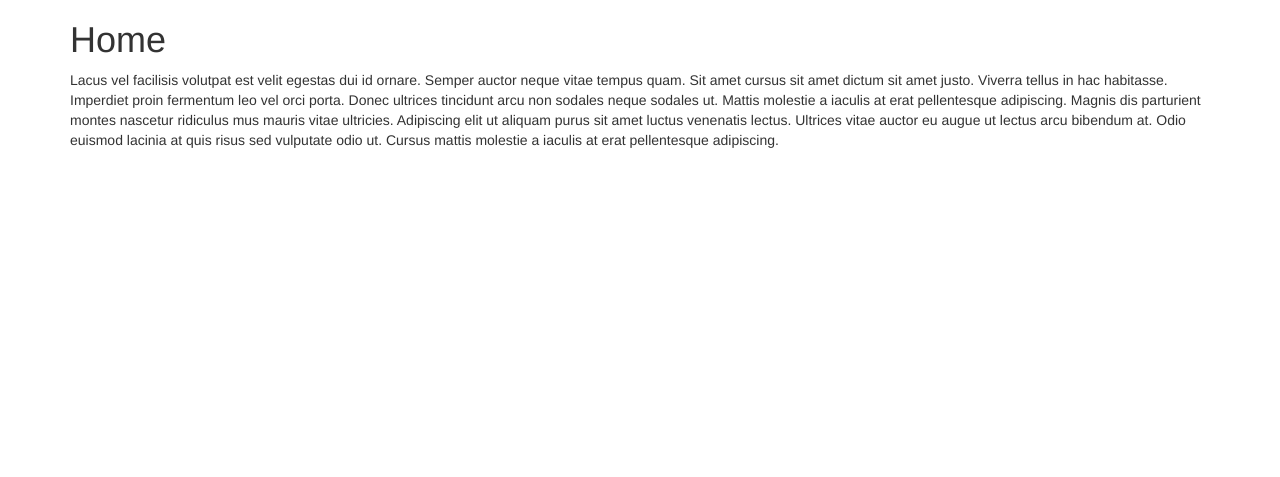
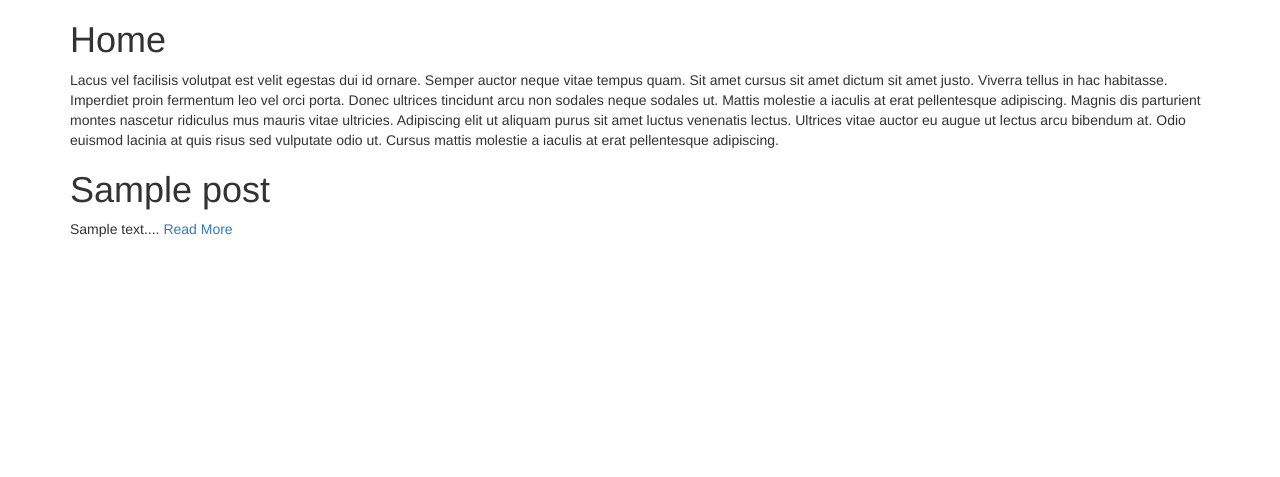
Before and after one commit to anandb7248/Web_Development_Bootcamp, a Node server app: page / in a window 1280 px wide. Shown: the part 90-567 px from the top of the page. Run offline with Node 20, Linux system fonts and the light colour scheme; tables that the repository leaves empty hold one stand-in row (values such as "Sample post"); some libraries are stand-ins or nearby versions.

Commit message:
complete blog upgrade to use mongoose challenge

```diff
--- a/10_Mongoose/blog-website-v2-Mongoose/app.js
+++ b/10_Mongoose/blog-website-v2-Mongoose/app.js
@@ -4,13 +4,22 @@ const express = require("express");
 const bodyParser = require("body-parser");
 const ejs = require("ejs");
 const kebabCase = require('lodash/kebabCase');
+const mongoose = require('mongoose');
+
+mongoose.connect("mongodb://localhost:27017/blogDB", { useNewUrlParser:true} );
 
 const homeStartingContent = "Lacus vel facilisis volutpat est velit egestas dui id ornare. Semper auctor neque vitae tempus quam. Sit amet cursus sit amet dictum sit amet justo. Viverra tellus in hac habitasse. Imperdiet proin fermentum leo vel orci porta. Donec ultrices tincidunt arcu non sodales neque sodales ut. Mattis molestie a iaculis at erat pellentesque adipiscing. Magnis dis parturient montes nascetur ridiculus mus mauris vitae ultricies. Adipiscing elit ut aliquam purus sit amet luctus venenatis lectus. Ultrices vitae auctor eu augue ut lectus arcu bibendum at. Odio euismod lacinia at quis risus sed vulputate odio ut. Cursus mattis molestie a iaculis at erat pellentesque adipiscing.";
 const aboutContent = "Hac habitasse platea dictumst vestibulum rhoncus est pellentesque. Dictumst vestibulum rhoncus est pellentesque elit ullamcorper. Non diam phasellus vestibulum lorem sed. Platea dictumst quisque sagittis purus sit. Egestas sed sed risus pretium quam vulputate dignissim suspendisse. Mauris in aliquam sem fringilla. Semper risus in hendrerit gravida rutrum quisque non tellus orci. Amet massa vitae tortor condimentum lacinia quis vel eros. Enim ut tellus elementum sagittis vitae. Mauris ultrices eros in cursus turpis massa tincidunt dui.";
 const contactContent = "Scelerisque eleifend donec pretium vulputate sapien. Rhoncus urna neque viverra justo nec ultrices. Arcu dui vivamus arcu felis bibendum. Consectetur adipiscing elit duis tristique. Risus viverra adipiscing at in tellus integer feugiat. Sapien nec sagittis aliquam malesuada bibendum arcu vitae. Consequat interdum varius sit amet mattis. Iaculis nunc sed augue lacus. Interdum posuere lorem ipsum dolor sit amet consectetur adipiscing elit. Pulvinar elementum integer enim neque. Ultrices gravida dictum fusce ut placerat orci nulla. Mauris in aliquam sem fringilla ut morbi tincidunt. Tortor posuere ac ut consequat semper viverra nam libero.";
 
 const app = express();
-const posts = [];
+
+const postSchema = new mongoose.Schema({
+  title: String,
+  body: String
+});
+
+const Post = mongoose.model("Post", postSchema);
 
 app.set('view engine', 'ejs');
 
@@ -20,9 +29,16 @@ app.use(bodyParser.urlencoded({
 app.use(express.static("public"));
 
 app.get("/", function(req, res) {
-  res.render("home", {
-    homeStartingContent: homeStartingContent,
-    posts: posts
+
+  Post.find(function(err, posts){
+    if(err){
+      console.log(err);
+    }else{
+      res.render("home", {
+        homeStartingContent: homeStartingContent,
+        posts: posts
+      });
+    }
   });
 });
 
@@ -42,12 +58,13 @@ app.get("/compose", function(req, res) {
   res.render("compose");
 });
 
-app.get("/posts/:postTitle", function(req, res) {
-  const requestedTitle = kebabCase(req.params.postTitle);
+app.get("/posts/:postId", function(req, res) {
+  const postId = req.params.postId;
 
-  posts.forEach(function(post) {
-    const postTitle = kebabCase(post.title);
-    if (postTitle === requestedTitle) {
+  Post.findById(postId, function(err, post){
+    if(err){
+      console.log(err);
+    }else{
       res.render("post", {
         postTitle : post.title,
         postBody : post.body
@@ -61,18 +78,17 @@ app.post("/", function(req, res) {
 });
 
 app.post("/compose", function(req, res) {
-  const post = {
+  const post = new Post({
     title: req.body.postTitle,
     body: req.body.postBody
-  };
+  });
 
-  posts.push(post);
-
-  res.redirect("/");
+  post.save(function(err){
+    if(!err){
+      res.redirect("/");
+    }
+  });
 });
-
-
-
 
 
 app.listen(3000, function() {
--- a/10_Mongoose/blog-website-v2-Mongoose/package.json
+++ b/10_Mongoose/blog-website-v2-Mongoose/package.json
@@ -12,6 +12,7 @@
     "body-parser": "^1.18.3",
     "ejs": "^2.6.1",
     "express": "^4.16.3",
-    "lodash": "^4.17.11"
+    "lodash": "^4.17.11",
+    "mongoose": "^5.6.10"
   }
 }
--- a/10_Mongoose/blog-website-v2-Mongoose/views/home.ejs
+++ b/10_Mongoose/blog-website-v2-Mongoose/views/home.ejs
@@ -12,7 +12,7 @@
 </h1>
 <p>
   <%= post.body.substring(0, 100) + "..." %>
-  <a href="<%= "/posts/" + post.title %>">Read More</a>
+  <a href="<%= "/posts/" + post.id %>">Read More</a>
 </p>
 <% });%>
 
```
Also changed, not shown: 1 other file.
